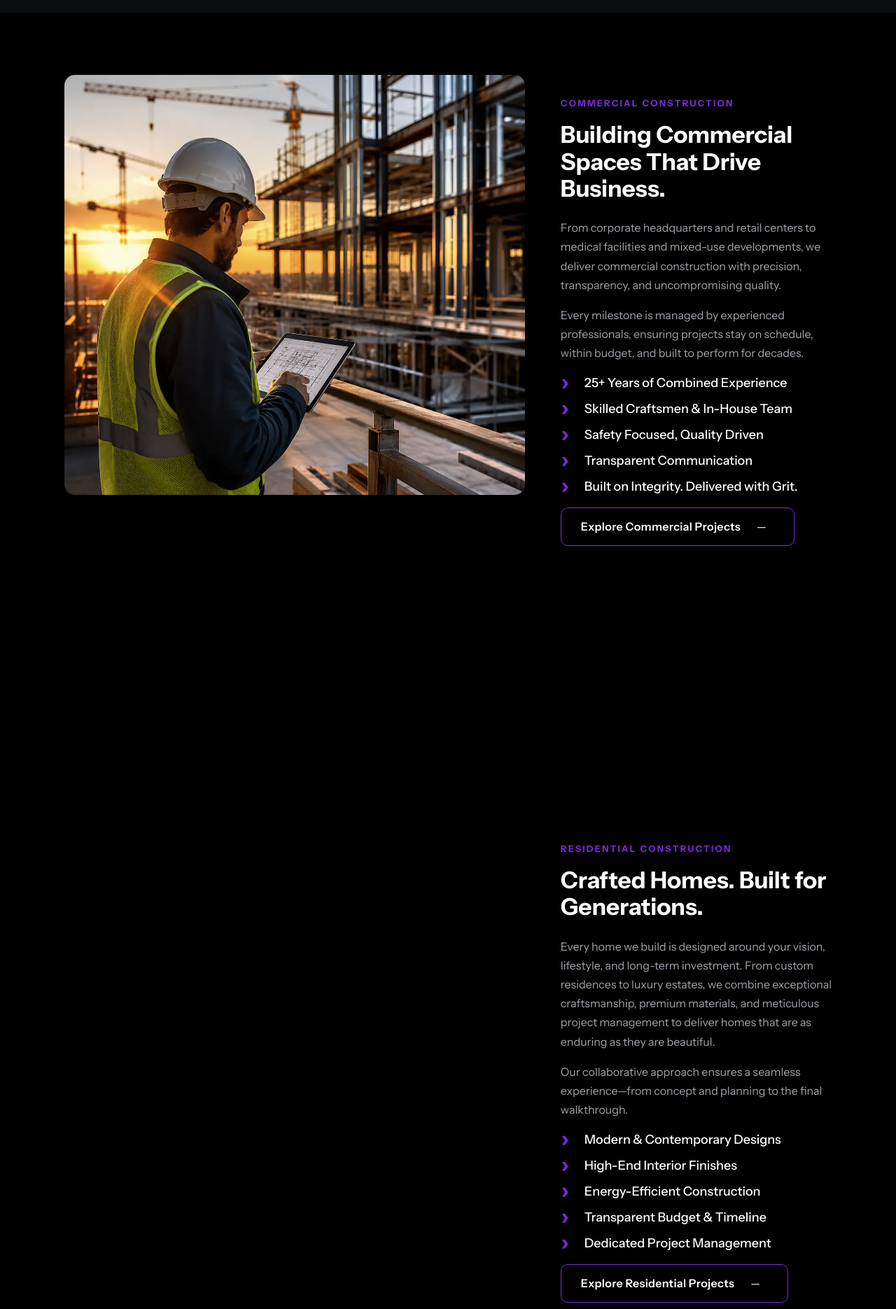
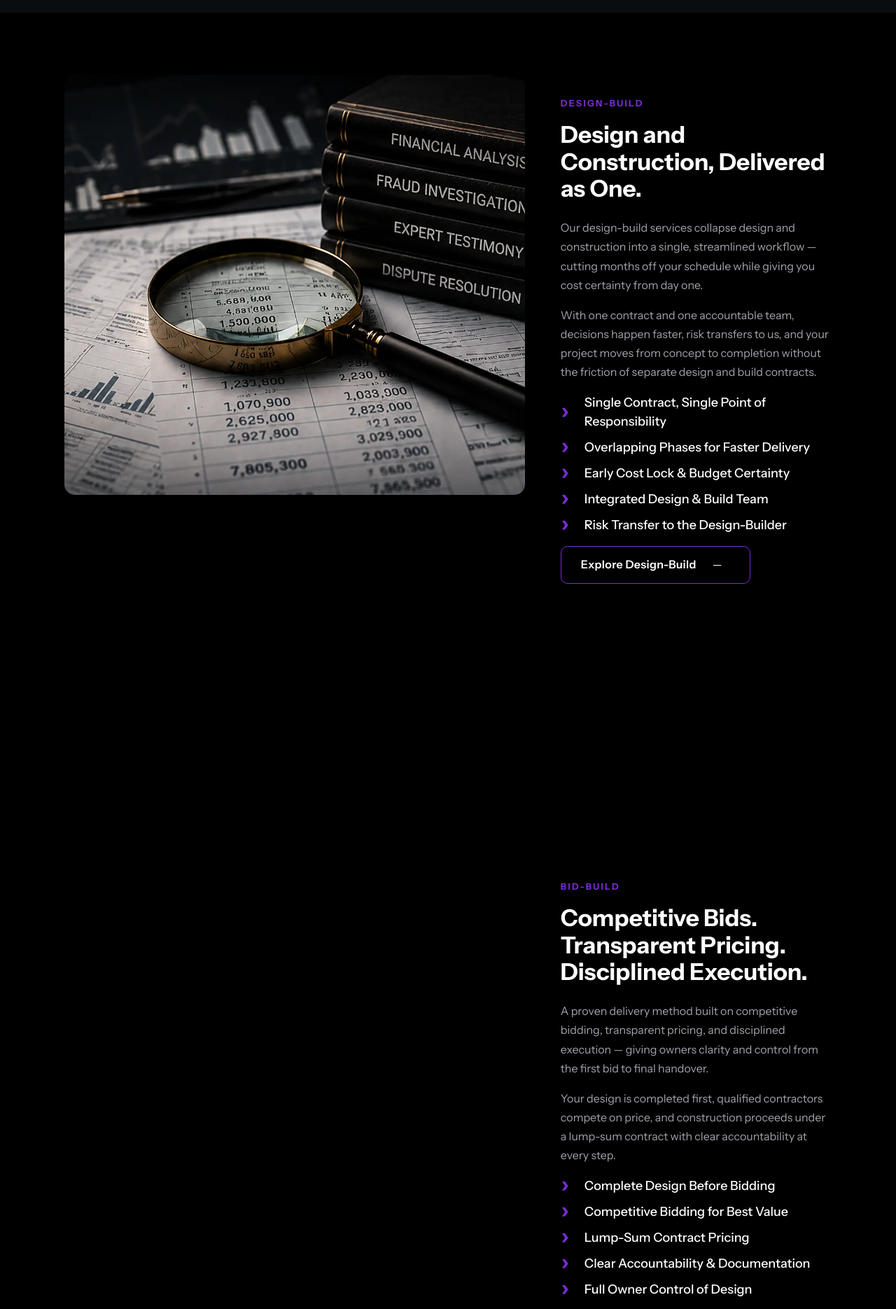
Before and after one commit to TaimoorWajid/website-320grit-angular, an Angular app: page / in a window 1280 px wide. Shown: the part 1640-3510 px from the top of the page at 70% size. Built offline with nearby package versions, Linux system fonts and the light colour scheme.

Commit message:
Home what-we-do: 4 core services (Design-Build, Bid-Build, Expert Witness, Forensic Accounting)

```diff
--- a/src/app/features/home/components/home-what-we-do/home-what-we-do.component.ts
+++ b/src/app/features/home/components/home-what-we-do/home-what-we-do.component.ts
@@ -6,7 +6,7 @@ interface FeatureCard {
   eyebrow: string;
   title: string;
   paragraphs: [string, string];
-  /** Verbatim checklist items from staging (.grit-feature-list). */
+  /** Five checklist items per service card (.grit-feature-list). */
   checklist: [string, string, string, string, string];
   cta: string;
   /** Site-relative route, or '' when the source CTA has an empty href. */
@@ -18,9 +18,11 @@ interface FeatureCard {
  * Section 4 — "What we do": sticky-media feature cards.
  * Ports Salient's nectar-sticky-media-sections (media-width-60pct,
  * media-height-75vh, content-position-right): the left media panel sticks
- * while the three content cards scroll; an IntersectionObserver crossfades
+ * while the content cards scroll; an IntersectionObserver crossfades
  * the sticky media to the card currently in view.
- * Copy is verbatim from refs/grit-staging/sections.md §4.
+ * Cards are the client's 4 core services (Design-Build, Bid-Build,
+ * Expert Witness, Forensic Accounting); copy is drawn from each service
+ * page, and each card's image is that service page's hero image.
  */
 @Component({
   selector: 'app-home-what-we-do',
@@ -31,57 +33,75 @@ interface FeatureCard {
 export class HomeWhatWeDoComponent {
   protected readonly cards: FeatureCard[] = [
     {
-      eyebrow: 'COMMERCIAL CONSTRUCTION',
-      title: 'Building Commercial Spaces That Drive Business.',
+      eyebrow: 'DESIGN-BUILD',
+      title: 'Design and Construction, Delivered as One.',
       paragraphs: [
-        'From corporate headquarters and retail centers to medical facilities and mixed-use developments, we deliver commercial construction with precision, transparency, and uncompromising quality.',
-        'Every milestone is managed by experienced professionals, ensuring projects stay on schedule, within budget, and built to perform for decades.',
+        'Our design-build services collapse design and construction into a single, streamlined workflow — cutting months off your schedule while giving you cost certainty from day one.',
+        'With one contract and one accountable team, decisions happen faster, risk transfers to us, and your project moves from concept to completion without the friction of separate design and build contracts.',
       ],
-      cta: 'Explore Commercial Projects',
-      href: '/industries/commercial-construction',
-      image: 'assets/images/What-we-do-faeture-image.webp',
+      cta: 'Explore Design-Build',
+      href: '/services/design-build',
+      image: 'assets/images/commercial-construction.webp',
       checklist: [
-        '25+ Years of Combined Experience',
-        'Skilled Craftsmen & In-House Team',
-        'Safety Focused, Quality Driven',
-        'Transparent Communication',
-        'Built on Integrity. Delivered with Grit.',
+        'Single Contract, Single Point of Responsibility',
+        'Overlapping Phases for Faster Delivery',
+        'Early Cost Lock & Budget Certainty',
+        'Integrated Design & Build Team',
+        'Risk Transfer to the Design-Builder',
       ],
     },
     {
-      eyebrow: 'RESIDENTIAL CONSTRUCTION',
-      title: 'Crafted Homes. Built for Generations.',
+      eyebrow: 'BID-BUILD',
+      title: 'Competitive Bids. Transparent Pricing. Disciplined Execution.',
       paragraphs: [
-        'Every home we build is designed around your vision, lifestyle, and long-term investment. From custom residences to luxury estates, we combine exceptional craftsmanship, premium materials, and meticulous project management to deliver homes that are as enduring as they are beautiful.',
-        'Our collaborative approach ensures a seamless experience—from concept and planning to the final walkthrough.',
+        'A proven delivery method built on competitive bidding, transparent pricing, and disciplined execution — giving owners clarity and control from the first bid to final handover.',
+        'Your design is completed first, qualified contractors compete on price, and construction proceeds under a lump-sum contract with clear accountability at every step.',
       ],
-      cta: 'Explore Residential Projects',
-      href: '',
-      image: 'assets/images/ChatGPT-Image-Jul-27-2026-08_14_05-PM.webp',
+      cta: 'Explore Bid-Build',
+      href: '/services/bid-build',
+      image: 'assets/images/labour-320-grit.webp',
       checklist: [
-        'Modern & Contemporary Designs',
-        'High-End Interior Finishes',
-        'Energy-Efficient Construction',
-        'Transparent Budget & Timeline',
-        'Dedicated Project Management',
+        'Complete Design Before Bidding',
+        'Competitive Bidding for Best Value',
+        'Lump-Sum Contract Pricing',
+        'Clear Accountability & Documentation',
+        'Full Owner Control of Design',
       ],
     },
     {
-      eyebrow: 'PROJECT MANAGEMENT',
-      title: 'Building Success Through Exceptional Leadership.',
+      eyebrow: 'EXPERT WITNESS',
+      title: 'Independent Expertise That Strengthens Your Case.',
       paragraphs: [
-        'Every milestone is carefully planned, every resource strategically managed, and every detail meticulously executed. Our project managers coordinate people, timelines, budgets, and quality standards to ensure seamless delivery from groundbreaking to final handover.',
-        'With a commitment to transparency and accountability, we provide clients with complete confidence throughout every stage of construction.',
+        'Our expert witnesses deliver clear, unbiased opinions backed by deep construction experience, technical knowledge, and industry standards — helping attorneys and owners win in mediation, arbitration, and court.',
+        'From construction defects and delay claims to standard-of-care opinions, we translate technical complexity into clear, persuasive testimony that judges, juries, and arbitrators trust.',
       ],
-      cta: 'Explore Projects Managed By Us',
-      href: '',
-      image: 'assets/images/ChatGPT-Image-Jul-28-2026-07_22_35-AM.webp',
+      cta: 'Explore Expert Witness',
+      href: '/services/expert-witness',
+      image: 'assets/images/ChatGPT-Image-Aug-9-2026-12_23_33-AM.webp',
       checklist: [
-        'Strategic Planning & Execution',
-        'Schedule & Budget Optimization',
-        'Vendor & Subcontractor Management',
-        'Quality & Safety Oversight',
-        'Seamless Client Communication',
+        'Objective & Independent Opinions',
+        'Defect, Delay & Cost Claim Analysis',
+        'Daubert & Frye-Compliant Methodology',
+        'Deposition & Trial Testimony',
+        'Standard-of-Care Opinions',
+      ],
+    },
+    {
+      eyebrow: 'FORENSIC ACCOUNTING',
+      title: 'Financial Facts That Hold Up in Court.',
+      paragraphs: [
+        'Our forensic accounting services deliver unbiased analysis, uncover financial irregularities, and provide the evidence you need to make informed decisions and win cases.',
+        'From fraud detection and damage quantification to expert reports and litigation support, we follow the money through complex construction finances and present findings that withstand scrutiny.',
+      ],
+      cta: 'Explore Forensic Accounting',
+      href: '/services/forensic-accounting',
+      image: 'assets/images/forensic-expert-bg-hero.webp',
+      checklist: [
+        'Fraud Detection & Investigation',
+        'Financial Investigations',
+        'Damage Quantification',
+        'Court-Ready Expert Reports',
+        'Litigation Support',
       ],
     },
   ];
```
